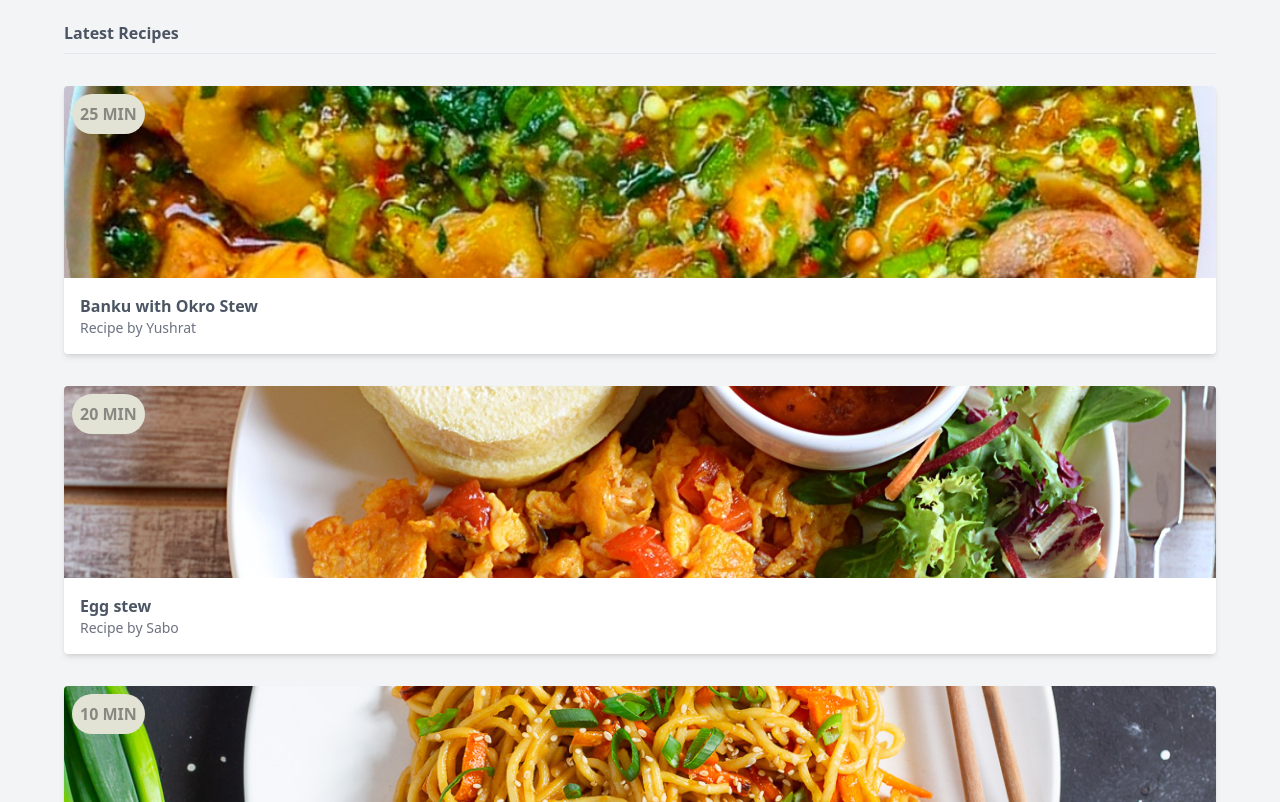
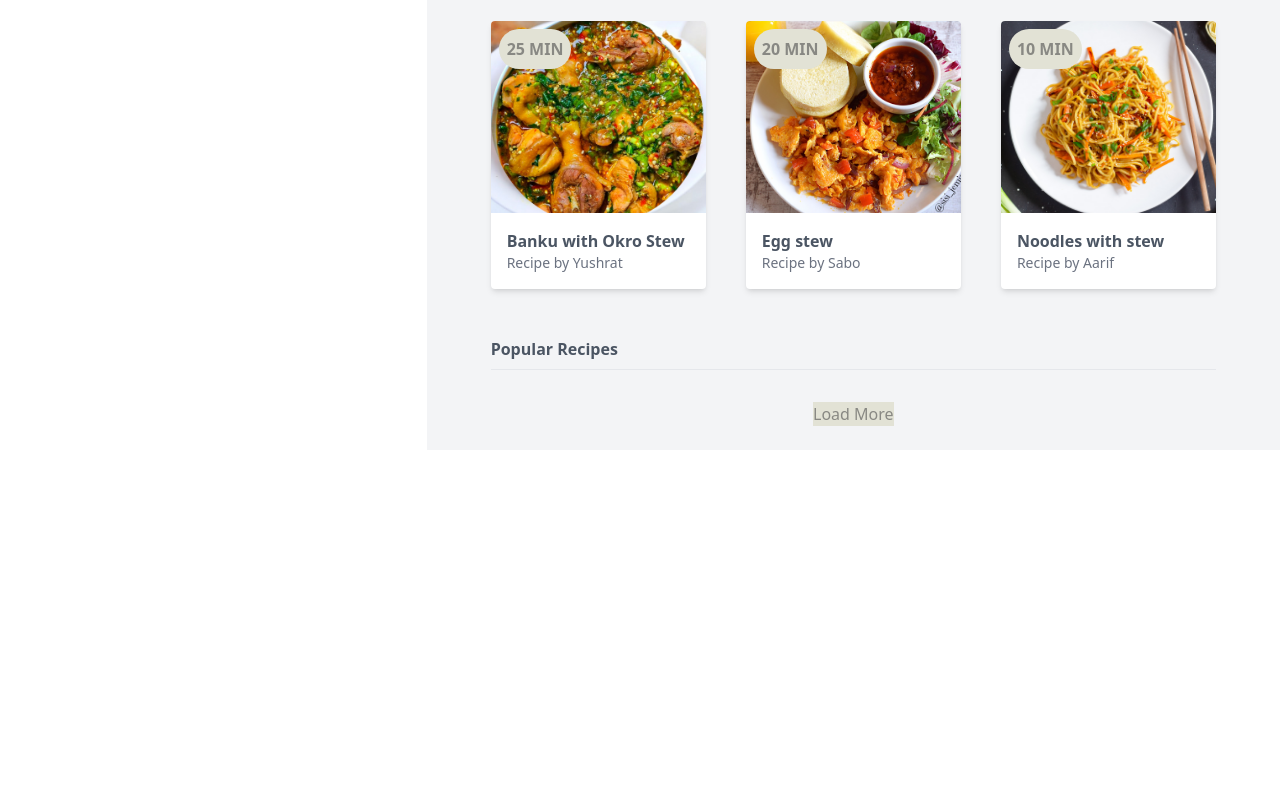
Before and after one commit to Abdul-Gafur/Tailwind-Recipes, a website: page public/index.html in a window 1280 px wide. Shown: the part 232-1034 px from the top of the page. After the commit the page ends 800 px from the top, so only its background shows below. Drawn offline with Linux system fonts and the light colour scheme.

Commit message:
added grid

```diff
--- a/public/index.html
+++ b/public/index.html
@@ -9,7 +9,7 @@
   </head>
   <body class="text-gray-600">
     <!-- Wrapper -->
-    <div>
+    <div class="grid md:grid-cols-3">
       <div>
         <!-- nav start -->
         <nav>
@@ -38,7 +38,7 @@
         </nav>
         <!-- end nav -->
       </div>
-      <main  class="px-16 py-6 bg-gray-100">
+      <main  class="px-16 py-6 bg-gray-100 md:col-span-2">
         <div class="flex justify-center md:justify-end">
           <a href="#" class="text-primary">Log in</a>
           <a href="#" class="text-primary ml-2">Sign Up</a>
@@ -49,7 +49,7 @@
         <div>
           <h4 class="font-bold mt-12 pb-2 border-b border-gray-200">Latest Recipes</h4>
 
-          <div>
+          <div class="mt-8 grid lg:grid-cols-3 gap-10">
             <!-- cards go here -->
             <div class="card">
               <img class="w-full h-32 sm:h-48 object-cover" src="img/okro-soup.jpeg" alt="okro-soup" />
```
Also changed, not shown: public/styles.css.
